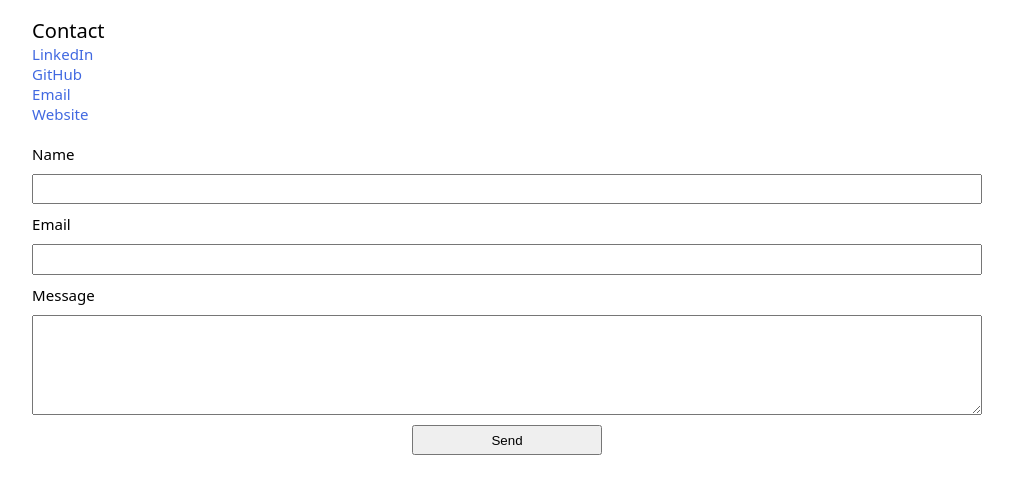
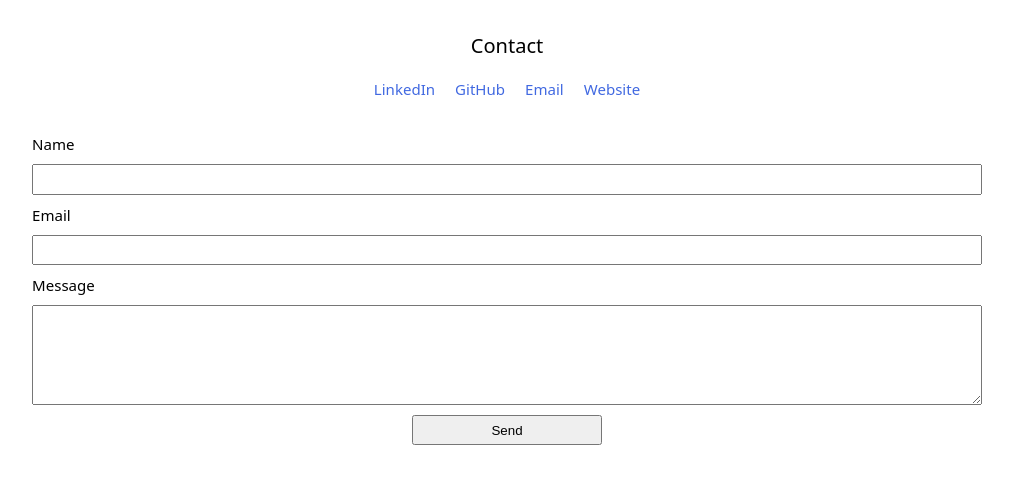
Before and after one commit to ReynaldoMolina/basic-html-website, a plain HTML site: page contact.html in a window 1280 px wide. Shown: the part 48-542 px from the top of the page, without its empty margins (133-1146 px from the left). Drawn offline with Linux system fonts and the light colour scheme.

Commit message:
Finished styling according to mockup

```diff
--- a/contact.html
+++ b/contact.html
@@ -35,7 +35,7 @@
 
     <section class="contact">
       <h2>Contact</h2>
-      <ul>
+      <ul class="contact-page-ul">
         <li><a href="https://www.linkedin.com/in/reynaldo-molina/">LinkedIn</a></li>
         <li><a href="https://github.com/ReynaldoMolina">GitHub</a></li>
         <li><a href="mailto:molinareynaldo952@gmail.com">Email</a></li>
--- a/style.css
+++ b/style.css
@@ -64,6 +64,7 @@ header nav {
 }
 .logo {
   height: 3rem;
+  aspect-ratio: 1/1;
 }
 .cover {
   display: flex;
@@ -133,7 +134,6 @@ header nav {
   padding: 1rem 3rem;
   display: flex;
   flex-direction: column;
-  gap: 1rem;
 }
 .education h2 {
   width: 100%;
@@ -142,6 +142,13 @@ header nav {
 }
 .education ul {
   list-style-position: inside;
+  padding: 1rem;
+}
+.education-info {
+  padding: 1rem;
+  display: flex;
+  flex-direction: column;
+  gap: 10px;
 }
 .reviews {
   padding: 0 3rem;
@@ -172,7 +179,9 @@ footer {
   padding: 2rem;
 }
 
-.projects-page {
+.projects-page,
+.articles,
+.contact {
   padding: 1.5rem 2.5rem;
   width: 100%;
   display: flex;
@@ -186,10 +195,12 @@ footer {
   flex-direction: column;
   gap: 2rem;
 }
-.projects-page-ul li {
+.projects-page-ul li,
+.contact-page-ul li {
   display: flex;
 }
-.projects-page-ul a {
+.projects-page-ul a,
+.contact-page-ul a {
   width: 100%;
   text-align: center;
 }
@@ -198,6 +209,12 @@ footer {
   list-style-type: none;
 }
 
+.contact-page-ul {
+  list-style-type: none;
+  display: flex;
+  flex-direction: column;
+  gap: 2rem;
+}
 .contact ul {
   list-style-type: none;
 }
@@ -226,6 +243,12 @@ footer {
 .contact-frm button {
   height: 3rem;
   width: 20%;
+}
+
+@media (min-width: 350px) {
+  .contact-page-ul {
+    flex-direction: row;
+  }
 }
 
 @media (min-width: 550px) {
@@ -288,7 +311,7 @@ footer {
   }
   .education {
     width: 40%;
-    padding: 0 2rem 2rem;
+    padding: 0 1rem;
   }
   .education h2 {
     text-align: left;
```
Also changed, not shown: articles.html (+1 -1 lines), index.html (+4 -2 lines).
